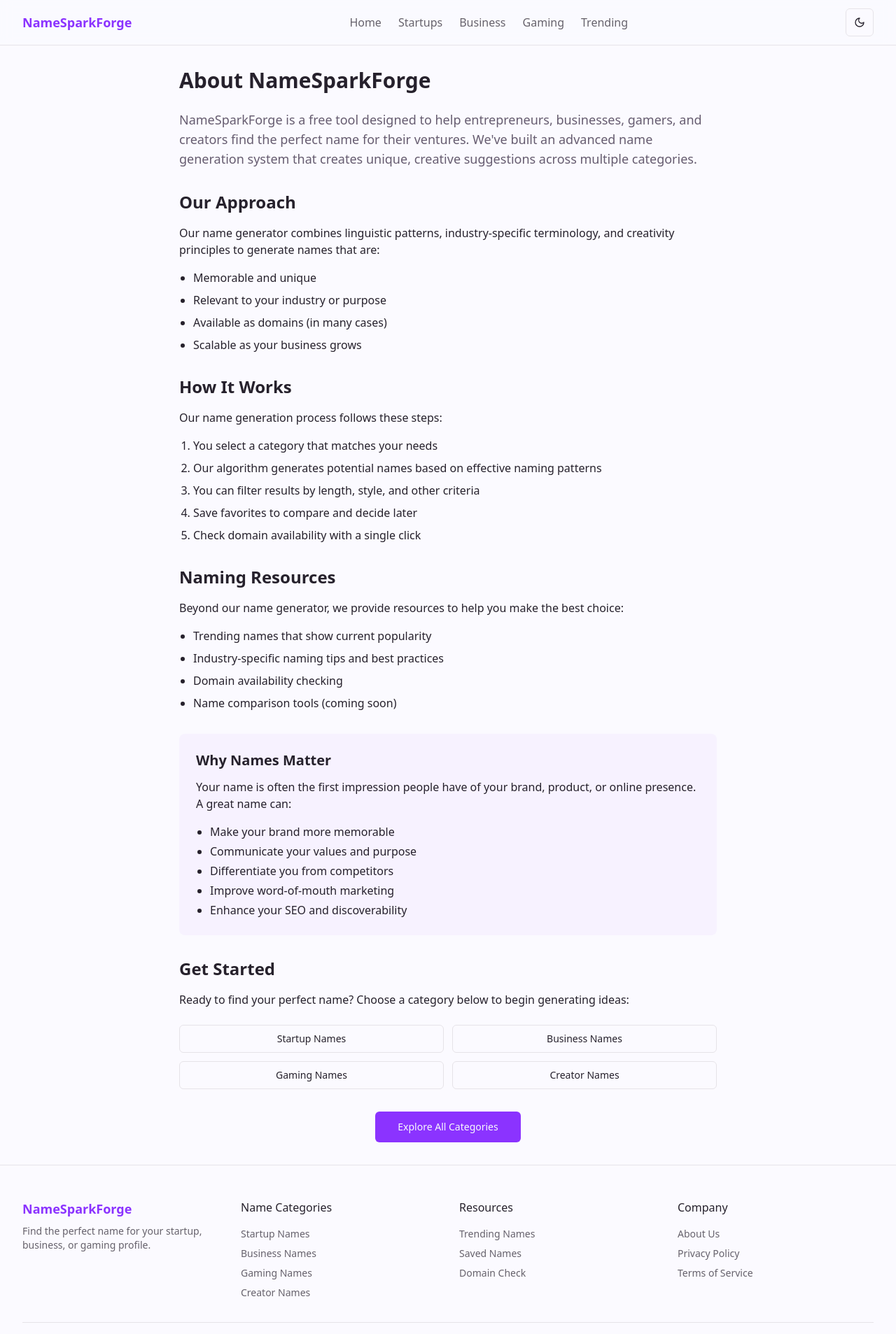
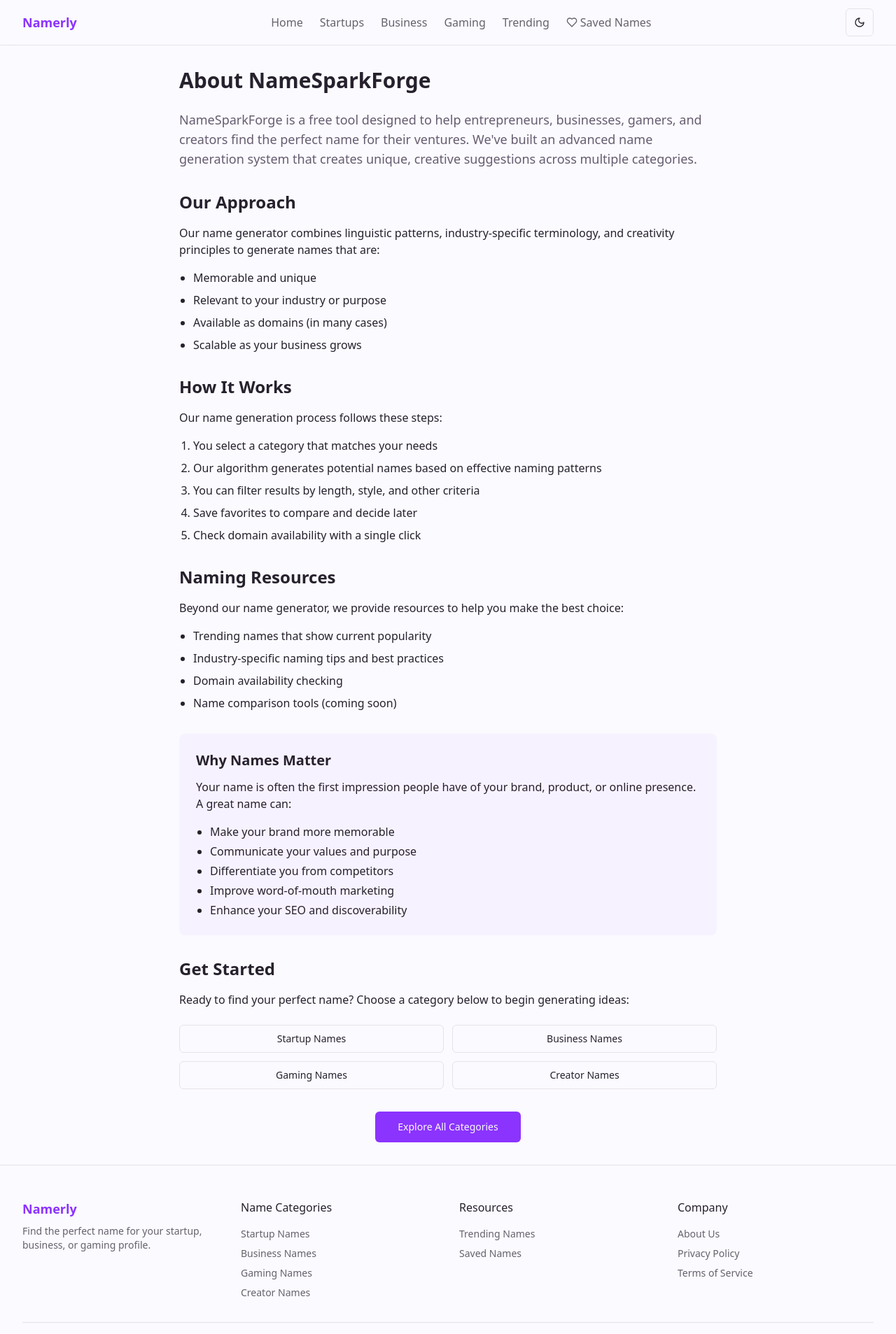
Before and after one commit to UjjwalKarki93/name-spark-forge, a React (Vite) app: page /about in a window 1280 px wide. Shown: the top 1907 px of the page at 70% size. Built offline with nearby package versions, Linux system fonts and the light colour scheme.

Commit message:
Refactor: Update app name and add features
- Changed the application name to "Namerly".
- Added functionality to display saved names.
- Removed the "Get Domain" button.

```diff
--- a/src/components/Footer.tsx
+++ b/src/components/Footer.tsx
@@ -8,7 +8,7 @@ export function Footer() {
         <div className="grid grid-cols-2 md:grid-cols-4 gap-8">
           <div className="col-span-2 md:col-span-1">
             <Link to="/" className="text-primary font-bold text-lg">
-              NameSparkForge
+              Namerly
             </Link>
             <p className="mt-2 text-sm text-foreground/70">
               Find the perfect name for your startup, business, or gaming profile.
@@ -54,11 +54,6 @@ export function Footer() {
                   Saved Names
                 </Link>
               </li>
-              <li>
-                <a href="#" className="text-foreground/70 hover:text-foreground transition-colors">
-                  Domain Check
-                </a>
-              </li>
             </ul>
           </div>
 
@@ -85,7 +80,7 @@ export function Footer() {
         </div>
 
         <div className="mt-8 pt-4 border-t text-center text-xs text-foreground/60">
-          <p>© {new Date().getFullYear()} NameSparkForge. All rights reserved.</p>
+          <p>© {new Date().getFullYear()} Namerly. All rights reserved.</p>
         </div>
       </div>
     </footer>
--- a/src/components/Header.tsx
+++ b/src/components/Header.tsx
@@ -2,7 +2,7 @@
 import { Link } from "react-router-dom";
 import { ThemeToggle } from "./ThemeToggle";
 import { Button } from "@/components/ui/button";
-import { Home, TrendingUp } from "lucide-react";
+import { Home, TrendingUp, Heart } from "lucide-react";
 
 export function Header() {
   return (
@@ -10,8 +10,8 @@ export function Header() {
       <div className="container flex h-16 items-center justify-between">
         <div className="flex items-center gap-2">
           <Link to="/" className="flex items-center space-x-2 text-primary font-bold text-lg">
-            <span className="hidden sm:inline-block">NameSparkForge</span>
-            <span className="sm:hidden">NSF</span>
+            <span className="hidden sm:inline-block">Namerly</span>
+            <span className="sm:hidden">NM</span>
           </Link>
         </div>
 
@@ -46,6 +46,13 @@ export function Header() {
           >
             Trending
           </Link>
+          <Link
+            to="/favorites"
+            className="text-foreground/70 hover:text-foreground transition-colors flex items-center gap-1"
+          >
+            <Heart className="h-4 w-4" />
+            Saved Names
+          </Link>
         </nav>
 
         <div className="flex items-center gap-2">
@@ -60,6 +67,11 @@ export function Header() {
                 <TrendingUp className="h-5 w-5" />
               </Button>
             </Link>
+            <Link to="/favorites">
+              <Button variant="ghost" size="icon">
+                <Heart className="h-5 w-5" />
+              </Button>
+            </Link>
           </div>
           <ThemeToggle />
         </div>
--- a/src/components/NameCard.tsx
+++ b/src/components/NameCard.tsx
@@ -64,7 +64,7 @@ export function NameCard({ nameData, isHighlighted = false }: NameCardProps) {
 
       <h3 className="text-xl md:text-2xl font-semibold text-center py-3 px-2">{nameData.name}</h3>
 
-      <div className="flex justify-center gap-2 mt-3">
+      <div className="flex justify-center mt-3">
         <Button
           variant="outline"
           size="sm"
@@ -84,17 +84,6 @@ export function NameCard({ nameData, isHighlighted = false }: NameCardProps) {
             </>
           )}
         </Button>
-
-        <Button size="sm" asChild>
-          <a
-            href={`https://www.godaddy.com/domainsearch/find?domainToCheck=${nameData.name.toLowerCase().replace(/\s+/g, '')}.com`}
-            target="_blank"
-            rel="noopener noreferrer"
-            aria-label="Check domain availability"
-          >
-            Get Domain
-          </a>
-        </Button>
       </div>
     </div>
   );
--- a/src/pages/Generator.tsx
+++ b/src/pages/Generator.tsx
@@ -1,6 +1,6 @@
 
 import { useEffect, useState } from "react";
-import { useParams, useNavigate } from "react-router-dom";
+import { useParams, useNavigate, Link } from "react-router-dom";
 import { Button } from "@/components/ui/button";
 import { Header } from "@/components/Header";
 import { Footer } from "@/components/Footer";
@@ -11,8 +11,9 @@ import { AdSlot } from "@/components/AdSlot";
 import { categories } from "@/components/CategoryCard";
 import { filterByLength, generateNames, searchNames, generateFromPrompt } from "@/utils/nameGenerator";
 import { getPageSeo, updateDocumentMeta } from "@/utils/seo";
-import { RotateCw } from "lucide-react";
+import { Heart, RotateCw } from "lucide-react";
 import { toast } from "sonner";
+import { useFavorites } from "@/hooks/useFavorites";
 
 const Generator = () => {
   const { category = "startup" } = useParams();
@@ -25,6 +26,7 @@ const Generator = () => {
   const [nameStyle, setNameStyle] = useState("any");
   const [usingCustomPrompt, setUsingCustomPrompt] = useState(false);
   const [customPrompt, setCustomPrompt] = useState("");
+  const { favorites } = useFavorites();
 
   // Get category details
   const categoryObj = categories.find(cat => cat.slug === category);
@@ -172,7 +174,7 @@ const Generator = () => {
               onCustomPrompt={generateFromCustomPrompt}
             />
 
-            <div className="flex items-center justify-between mb-6">
+            <div className="flex flex-col md:flex-row md:items-center justify-between mb-6 gap-4">
               <h2 className="text-xl font-semibold">
                 {usingCustomPrompt
                   ? `Names based on "${customPrompt}"`
@@ -180,6 +182,19 @@ const Generator = () => {
                     ? `Name Results for "${searchTerm}"`
                     : "Name Results"}
               </h2>
+              <div className="flex items-center gap-3">
+                {favorites.length > 0 && (
+                  <Button
+                    variant="outline"
+                    className="flex items-center gap-1"
+                    asChild
+                  >
+                    <Link to="/favorites">
+                      <Heart className="h-4 w-4 mr-1" />
+                      <span>View Saved Names ({favorites.length})</span>
+                    </Link>
+                  </Button>
+                )}
                 <Button
                   onClick={generateNewNames}
                   variant="outline"
@@ -188,6 +203,7 @@ const Generator = () => {
                   <RotateCw className="h-4 w-4 mr-1" />
                   Generate New Names
                 </Button>
+              </div>
             </div>
 
             <NameList names={names} loading={loading} />
```
Lines whose indentation alone changed are shown as unchanged.
